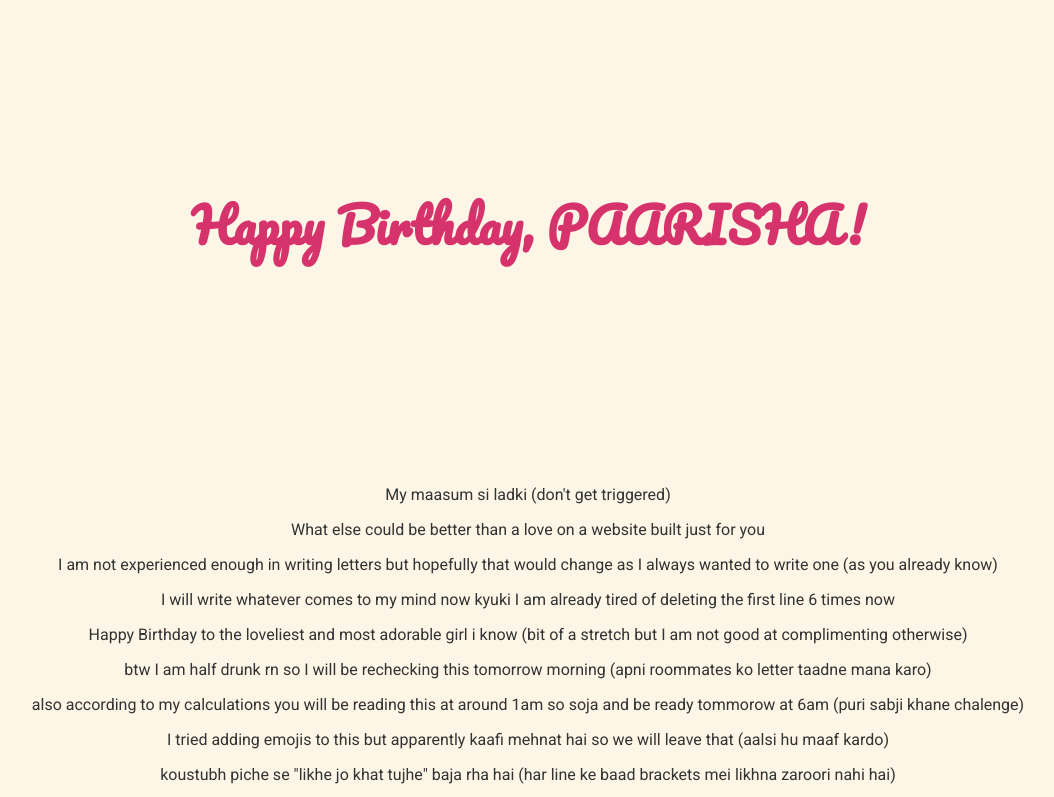
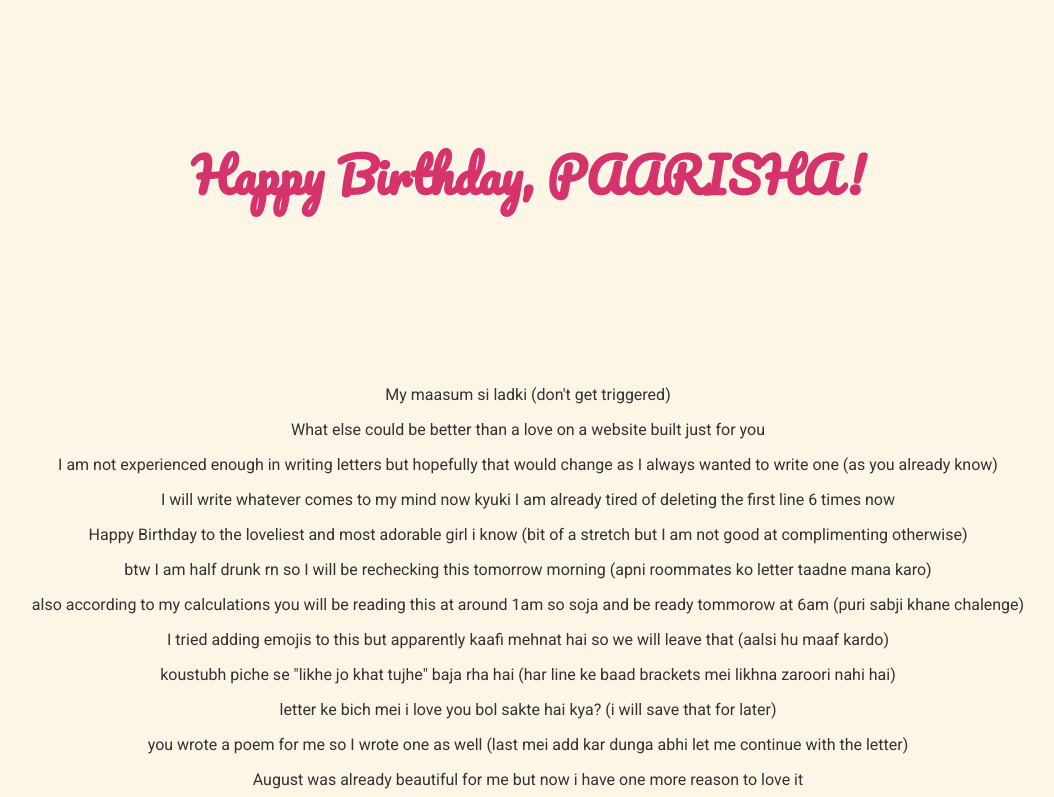
Before and after one commit to vedant2085/birthday, a plain HTML site: page index.html in a window 1280 px wide. Shown: the top 797 px of the page, without its empty margins (112-1166 px from the left). Drawn offline with Linux system fonts and the light colour scheme.

Commit message:
Update birthday.css

```diff
--- a/birthday.css
+++ b/birthday.css
@@ -16,8 +16,8 @@ h1, h2 {
 header.hero {
     text-align: center;
     background-color: #fdf5e6;
-    padding-top: 150px;
-    padding-bottom:150px;
+    padding-top: 100px;
+    padding-bottom:100px;
 
 }
 
```
